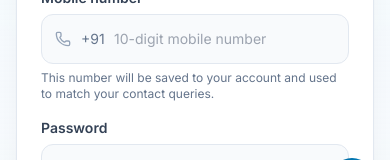
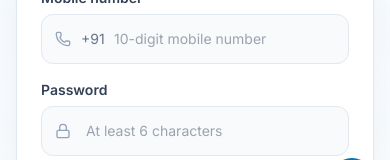
Before and after one commit to Shubhamkumarpatel70/nalanda-ent, a React (Vite) app: page /signup in a window 390 px wide. Shown: the part 568-728 px from the top of the page. Built offline with nearby package versions, Linux system fonts and the light colour scheme; no server answers.

Commit message:
Remove mobile helper sentence from signup

```diff
--- a/src/pages/Signup.tsx
+++ b/src/pages/Signup.tsx
@@ -90,7 +90,7 @@ export const Signup: React.FC = () => {
             <div>
               <label htmlFor="signup-phone" className="mb-1.5 block text-sm font-semibold text-slate-700 dark:text-slate-300">Mobile number <span className="text-rose-500">*</span></label>
               <div className="relative"><Phone className="absolute left-3.5 top-1/2 -translate-y-1/2 w-4 h-4 text-slate-400" /><span className="absolute left-10 top-1/2 -translate-y-1/2 text-sm text-slate-500">+91</span><input id="signup-phone" autoComplete="tel-national" type="tel" inputMode="numeric" pattern="[6-9][0-9]{9}" maxLength={10} required placeholder="10-digit mobile number" value={phone} onChange={e=>setPhone(e.target.value.replace(/\D/g,'').slice(0,10))} className={fieldClass.replace('pl-11','pl-[4.5rem]')} /></div>
-              <p className="mt-1.5 text-xs text-slate-500">This number will be saved to your account and used to match your contact queries.</p>
+
             </div>
             <div className="grid sm:grid-cols-2 gap-4">
               <div><label htmlFor="signup-password" className="mb-1.5 block text-sm font-semibold text-slate-700 dark:text-slate-300">Password</label><div className="relative"><Lock className="absolute left-3.5 top-1/2 -translate-y-1/2 w-4 h-4 text-slate-400" /><input id="signup-password" autoComplete="new-password" type="password" minLength={6} required placeholder="At least 6 characters" value={password} onChange={e=>setPassword(e.target.value)} className={fieldClass} /></div></div>
```
